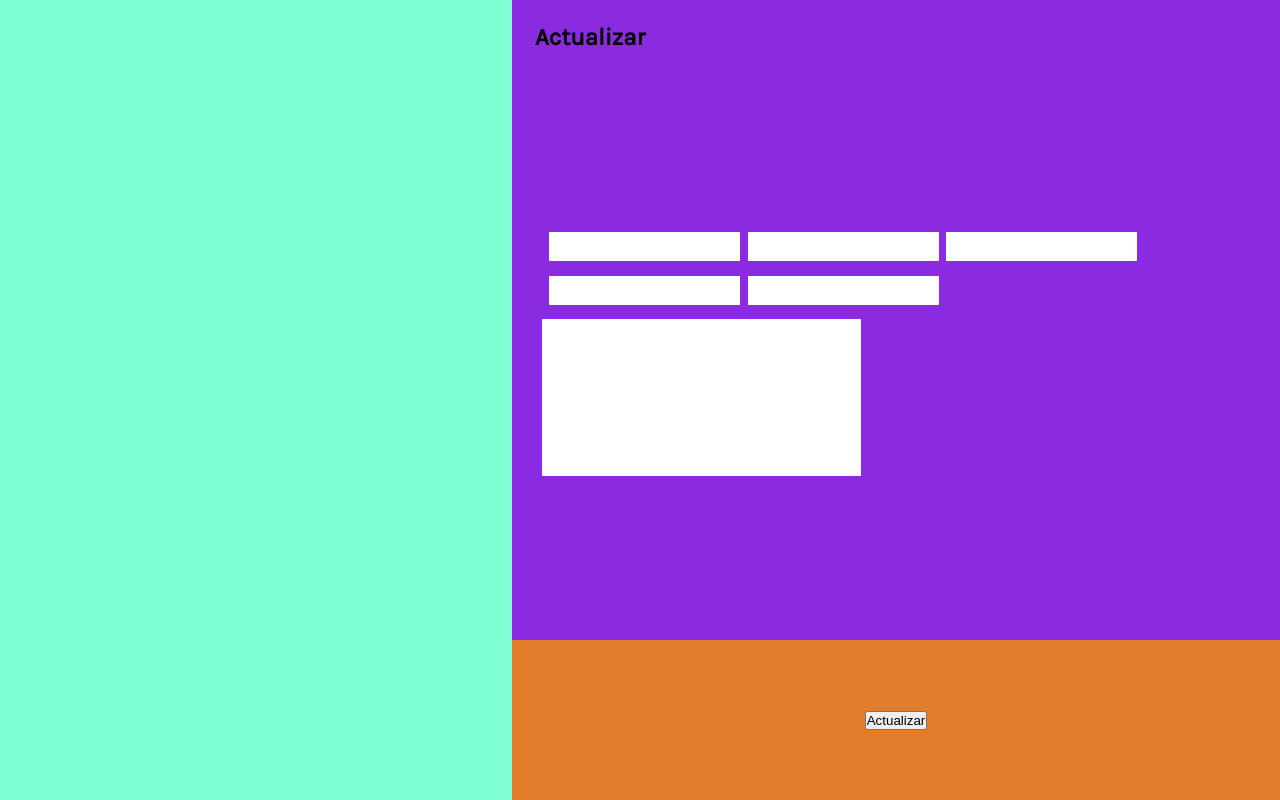
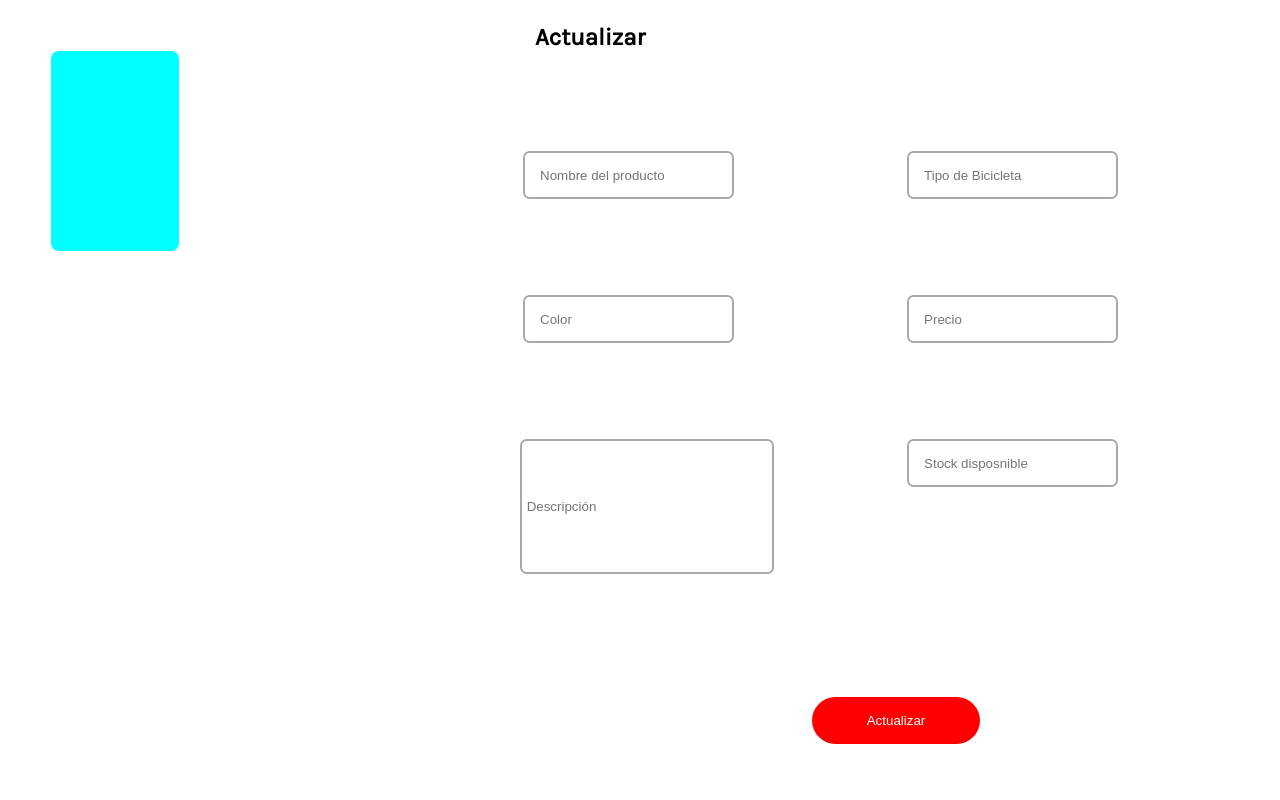
Before and after one commit to DRK-V/BikeStore, a React (Vite) app in the folder frontend/: page /Actualizar_productos_admin in a window 1280 px wide. Built offline with nearby package versions, Linux system fonts and the light colour scheme.

Commit message:
vamos con toda Dios - actualizacion de productos

```diff
--- a/frontend/src/css/Actualizar_productos_admin.css
+++ b/frontend/src/css/Actualizar_productos_admin.css
@@ -2,7 +2,7 @@
     width: 100%;
     height: 100vh;
     position: relative;
-    background-color: rgb(117, 0, 0);
+    /* background-color: rgb(117, 0, 0); */
     display: flex;
 
 }
@@ -10,13 +10,13 @@
 .img_p{
     width: 40%;
     height: 100vh;
-    background-color: aquamarine;
+    /* background-color: aquamarine; */
 }
 
 .info_padre{
     width: 60%;
     height: 100vh;
-    background-color: rgb(45, 12, 122);
+    /* background-color: rgb(45, 12, 122); */
 }
 
 .info_p{
@@ -24,7 +24,7 @@
     flex-direction: column;
     width: 100%;
     height: 80vh;
-    background-color: blueviolet;
+    /* background-color: blueviolet; */
 }
 
 .boton_actualizar{
@@ -33,7 +33,7 @@
     display: flex;
     justify-content: center;
     align-items: center;
-    background-color: rgb(226, 125, 43);
+    /* background-color: rgb(226, 125, 43); */
 }
 
 .titulo_p{
@@ -47,24 +47,51 @@
 
 .formu_p{
     display: flex;
-    justify-content: center;
-    align-items: center;
-    flex-direction: column;
-    height: 70vh;
+    justify-content: space-evenly;
+    flex-direction: row;
+    height: 54vh;
+    flex-wrap: wrap;
     width: 100%;
-    padding: 3%;
+    /* padding: 0%; */
+    margin-top: 9%;
 }
 
 .p_1{
-    width: 100%;
+    width: 50%;
     padding: 1%;
 }
 
 .p_2{
+    border-radius: 0.5em;
+    border: solid 2px #7373739c;
     margin-left: 1%;
-    padding: 1%;
+    padding: 4%;
 }
 
 .p_3{
-    padding: 10%;
+    width: 69%;
+    height: 105%;
+    border-radius: 0.5em;
+    border: solid 2px #7373739c;
+    /* padding: 28%;*/
 }
+
+.actualizar_p{
+    border: none;
+    color: white;
+    background-color: red;
+    border-radius: 2.5em;
+    width: 22%;
+    padding: 16px;
+}
+
+.entrante_img{
+    width: 25%;
+    height: 25%;
+    position: relative;
+    display: flex;
+    border-radius: 0.5em;
+    margin: 10%;
+    background-color: aqua;
+    background-image: url();
+}
--- a/frontend/src/page/Actualizar_productos_admin.jsx
+++ b/frontend/src/page/Actualizar_productos_admin.jsx
@@ -2,29 +2,49 @@ import React from 'react'
 import "../css/Actualizar_productos_admin.css"
 
 export const Actualizar_productos_admin = () => {
+
     return (
         <>
             <div className='pa_one'>
                 <div className='img_p'>
+                    <div className='entrante_img'></div>
 
                 </div>
                 <div className='info_padre'>
                     <form action="" className='info_p'>
                         <div className='titulo_p'>
-                        <h2>Actualizar</h2>
+                            <h2>Actualizar</h2>
                         </div>
                         <div className='formu_p'>
                             <div className='p_1'>
-                            <input className='p_2' type="text" />
-                            <input className='p_2' type="text" />
-                            <input className='p_2' type="text" />
+                                <input
+                                    placeholder='Nombre del producto'
+                                    className='p_2' type="text" />
                             </div>
                             <div className='p_1'>
-                            <input className='p_2' type="text" />
-                            <input className='p_2' type="text" />
+                                <input
+                                    placeholder='Tipo de Bicicleta '
+                                    className='p_2' type="text" />
                             </div>
                             <div className='p_1'>
-                            <input className='p_3' type="text" />
+                                <input
+                                    placeholder='Color'
+                                    className='p_2' type="text" />
+                            </div>
+                            <div className='p_1'>
+                                <input
+                                    placeholder='Precio'
+                                    className='p_2' type="text" />
+                            </div>
+                            <div className='p_1'>
+                                <input
+                                    placeholder='Descripción'
+                                    className='p_3' type="text" />
+                            </div>
+                            <div className='p_1'>
+                                <input
+                                    placeholder='Stock disposnible'
+                                    className='p_2' type="text" />
                             </div>
                         </div>
 
```
